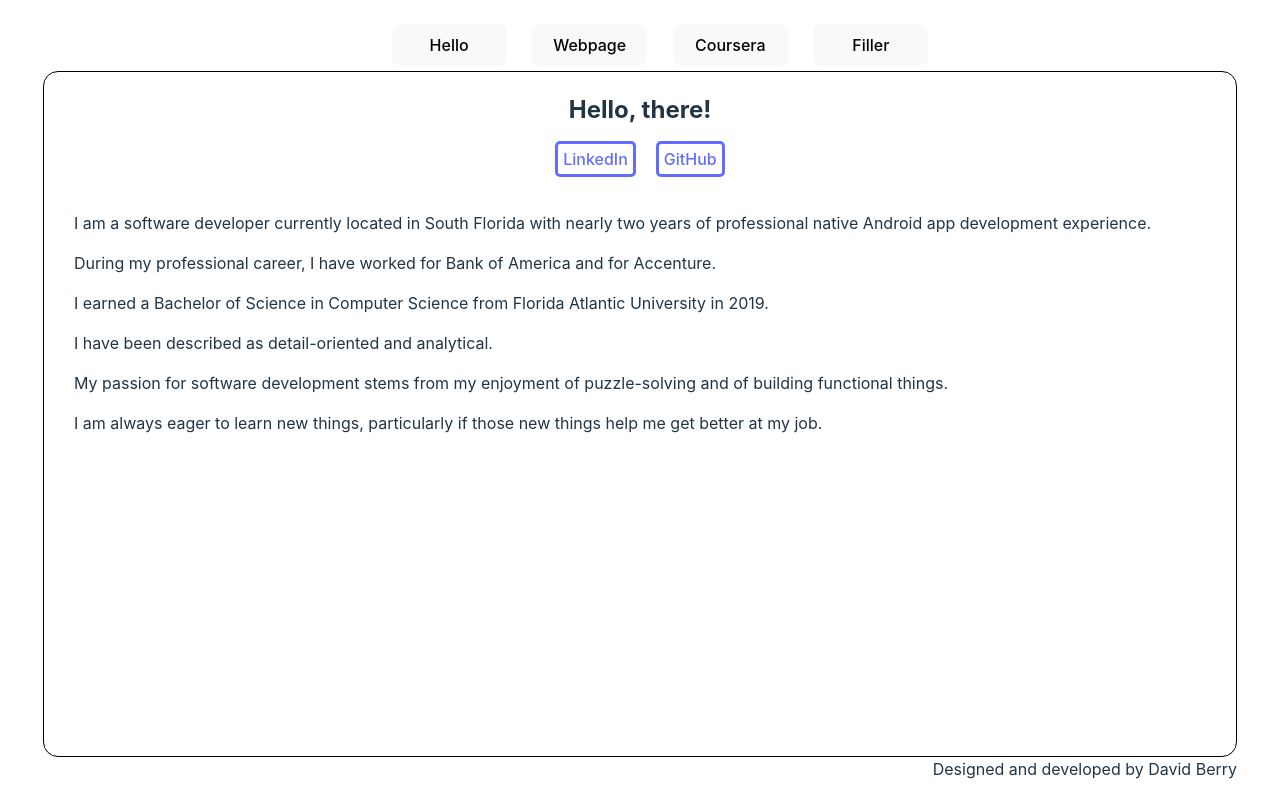
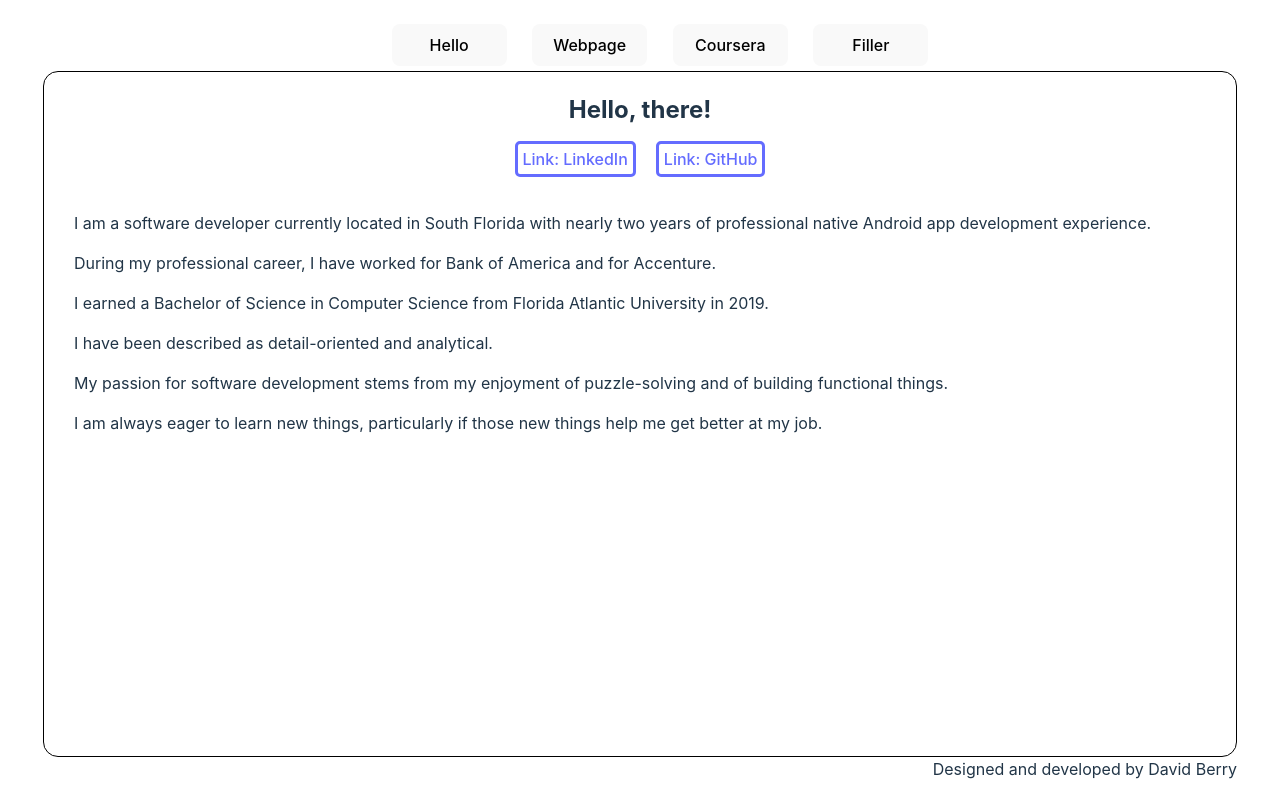
Before and after one commit to DBerry07/DBerry07.github.io, a React (Vite) app: page / in a window 1280 px wide. Built offline with nearby package versions, Linux system fonts and the light colour scheme.

Commit message:
Update screens.js

```diff
--- a/src/data/constants/screens.js
+++ b/src/data/constants/screens.js
@@ -4,8 +4,8 @@ import { LINKS } from "./links.js";
 export const Hello = new MyContent(
   "Hello, there!",
   [
-    [LINKS.linkedin, "LinkedIn"],
-    [LINKS.github, "GitHub"],
+    [LINKS.linkedin, "Link: LinkedIn"],
+    [LINKS.github, "Link: GitHub"],
   ],
   [
     // Intro page text
@@ -20,7 +20,7 @@ export const Hello = new MyContent(
 
 export const Webpage = new MyContent(
   "This Webpage",
-  [[LINKS.webpage, "GitHub Repo"]],
+  [[LINKS.webpage, "Link: GitHub Repo"]],
   [
     "This webpage (hosted on GitHub Pages) is created with React, set up and tested using Vite.",
     "JSX, Components, State, and Hooks were all used to make the user interface and its interactability - as is the norm for React applications.",
@@ -29,7 +29,7 @@ export const Webpage = new MyContent(
 
 export const Coursera = new MyContent(
   "Coursera Project",
-  [[LINKS.coursera, "GitFront Repo Display"]],
+  [[LINKS.coursera, "Link: GitFront Repo Display"]],
   [
     // Coursera Project text
     "My project that I submittted to Coursera's Vanderbilt-developed Android developer specialization.",
```
